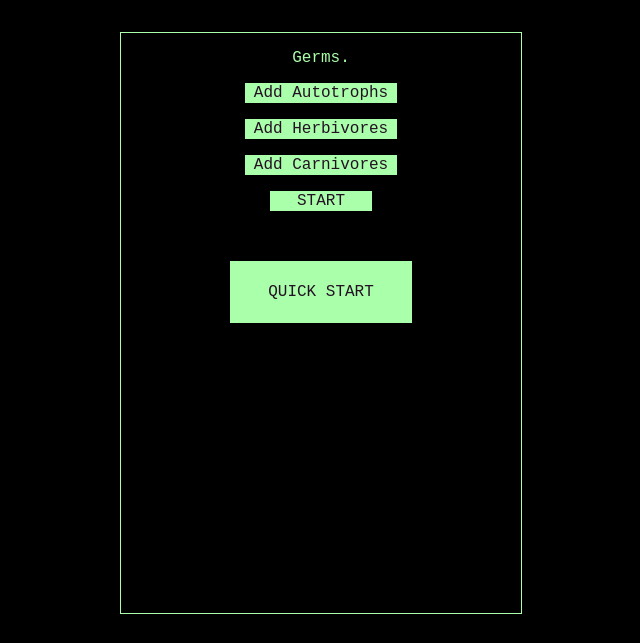
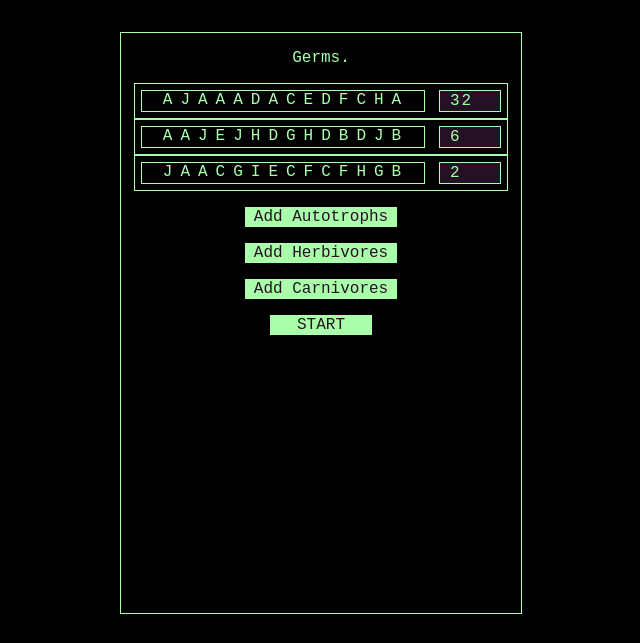
Before and after one commit to j-goodman/germs2, a plain HTML site: page index.html in a window 1280 px wide. Shown: the whole page, without its empty margins (319-959 px from the left). Drawn offline with Linux system fonts and the light colour scheme.

Commit message:
Change quick start mechanism

```diff
--- a/germs2.js
+++ b/germs2.js
@@ -263,7 +263,7 @@
 	  var addCarnivore = document.getElementById('carnivore-add');
 	  var germsList = document.getElementById('germs-list');
 	  var addGerm;
-	  addGerm = function (dna) {
+	  addGerm = function (dna, count) {
 	    var germ; var sequence; var num;
 	    germ = document.createElement('section');
 	    germ.className = 'germ-type';
@@ -274,6 +274,9 @@
 	    num.className = 'input num';
 	    num.type = 'number';
 	    num.value = 1;
+	    if (count) {
+	        num.value = count;
+	    }
 	    germ.appendChild(sequence);
 	    germ.appendChild(num);
 	    germsList.appendChild(germ);
@@ -282,6 +285,9 @@
 	  addAutotroph.onclick = addGerm.bind(this, 'AJAAADACEDFCHA');
 	  addHerbivore.onclick = addGerm.bind(this, 'AAJEJHDGHDBDJB');
 	  addCarnivore.onclick = addGerm.bind(this, 'JAACGIECFCFHGB');
+	  addGerm('AJAAADACEDFCHA', 32);
+	  addGerm('AAJEJHDGHDBDJB', 6);
+	  addGerm('JAACGIECFCFHGB', 2);
 	};
 
 	window.onload = function () {
--- a/index.html
+++ b/index.html
@@ -13,7 +13,7 @@
     <div class='button adder' id='carnivore-add'>Add Carnivores</div>
     <div class='button' id='ignition'>START</div>
     <br>
-    <div class='button quickstart' id='auto-ignition'>QUICK START</div>
+    <!--<div class='button quickstart' id='auto-ignition'>QUICK START</div>-->
   </section>
   <section class='soundboard'>
     <div class='soundboard-header' id='soundboard-header'></div>
```
Also changed, not shown: js/game.js (+7 -1 lines), 1 other file.
